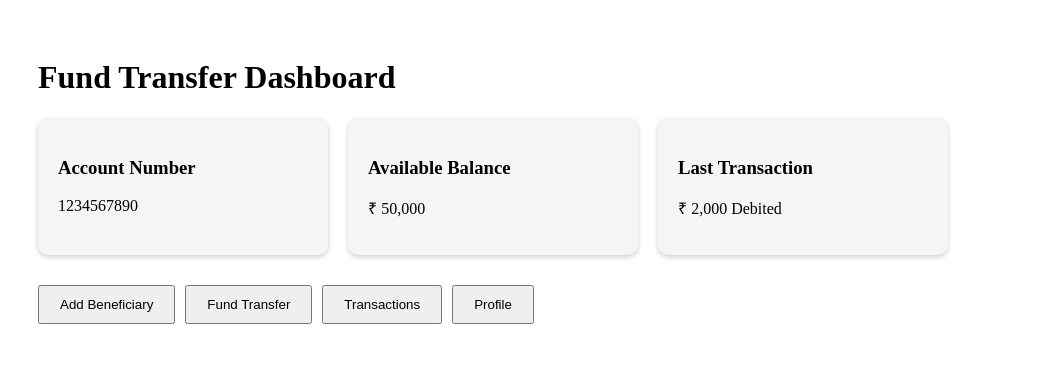
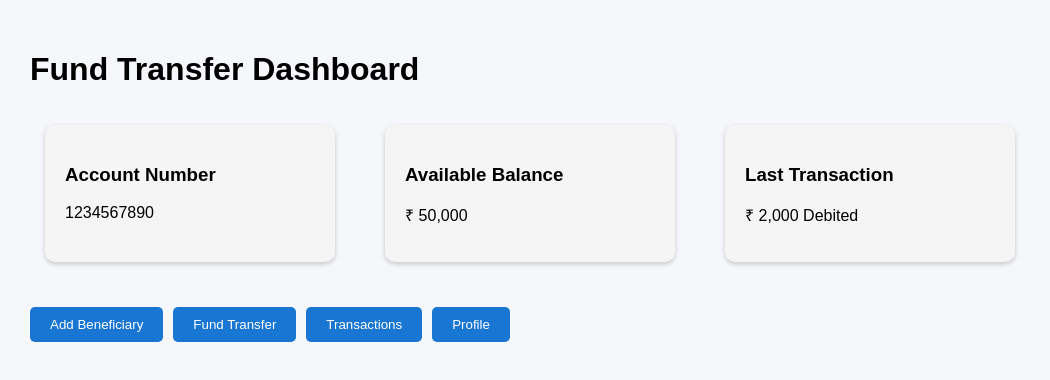
Before and after one commit to Ravula-spurthi/Fund-Transfer-Project, an Angular app in the folder fund-tranfer-ui/: page /dashboard in a window 1280 px wide. Shown: the top 380 px of the page, without its empty margins (0-1050 px from the left). Built offline with nearby package versions, Linux system fonts and the light colour scheme.

Commit message:
UI styling

```diff
--- a/fund-tranfer-ui/src/styles.css
+++ b/fund-tranfer-ui/src/styles.css
@@ -1 +1,68 @@
 /* You can add global styles to this file, and also import other style files */
+/* Global Styles */
+body {
+  margin: 0;
+  font-family: Arial, sans-serif;
+  background-color: #f5f7fa;
+}
+
+/* Cards */
+.card {
+  background: white;
+  padding: 20px;
+  margin: 15px;
+  border-radius: 10px;
+  box-shadow: 0 2px 8px rgba(0,0,0,0.1);
+}
+
+/* Buttons */
+button {
+  background-color: #1976d2;
+  color: white;
+  border: none;
+  padding: 10px 15px;
+  border-radius: 5px;
+  cursor: pointer;
+}
+
+button:hover {
+  background-color: #1565c0;
+}
+
+/* Inputs */
+input, select {
+  width: 100%;
+  padding: 10px;
+  margin-top: 5px;
+  margin-bottom: 10px;
+  border: 1px solid #ccc;
+  border-radius: 5px;
+}
+
+/* Tables */
+table {
+  width: 100%;
+  border-collapse: collapse;
+  background: white;
+}
+
+th {
+  background-color: #1976d2;
+  color: white;
+}
+
+th, td {
+  padding: 10px;
+  border: 1px solid #ddd;
+}
+
+/* Responsive */
+@media (max-width: 768px) {
+  .card {
+    margin: 10px;
+  }
+
+  table {
+    font-size: 12px;
+  }
+}
```
